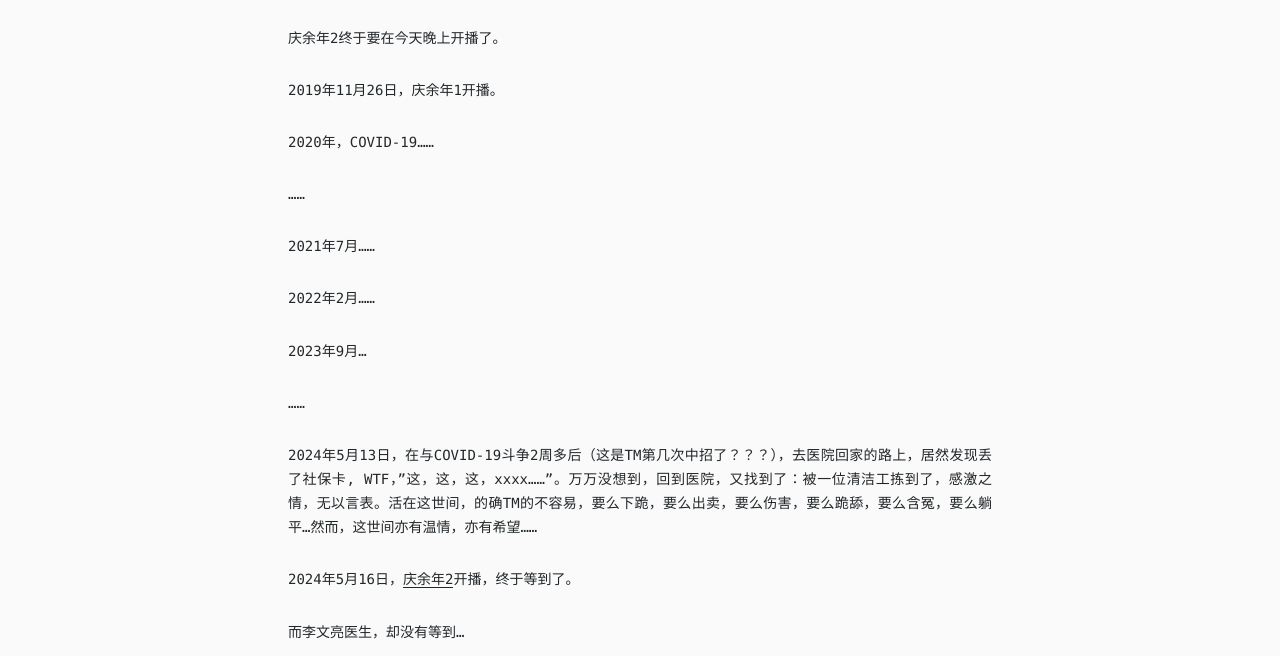
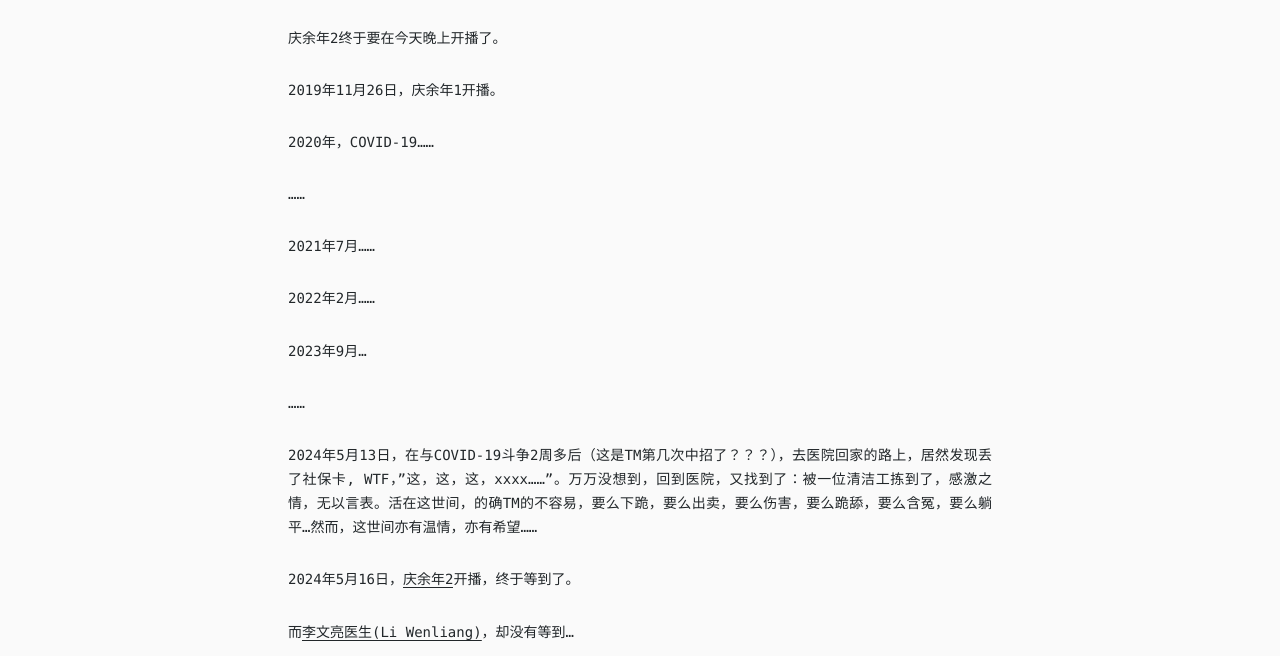
Before and after one commit to zhouwg/zhouwg.github.io, a plain HTML site: page 2024/05/16/庆余年2-Qing-Yu-Nian-Season-2/index.html in a window 1280 px wide. Shown: the part 120-776 px from the top of the page. Drawn offline with nearby package versions, Linux system fonts and the light colour scheme; some packages are replaced by stand-ins of ours; a script that the page names is missing; a web font is replaced by a local one.

Commit message:
refine doc

```diff
--- a/2024/05/16/庆余年2-Qing-Yu-Nian-Season-2/index.html
+++ b/2024/05/16/庆余年2-Qing-Yu-Nian-Season-2/index.html
@@ -15,7 +15,7 @@
 <meta property="og:locale" content="en_US">
 <meta property="og:image" content="http://zhouwg.github.io/images/2024-05-16-10-44-24.png">
 <meta property="article:published_time" content="2024-05-16T02:28:30.000Z">
-<meta property="article:modified_time" content="2024-05-16T03:32:35.069Z">
+<meta property="article:modified_time" content="2024-05-16T03:35:46.165Z">
 <meta name="twitter:card" content="summary">
 <meta name="twitter:image" content="http://zhouwg.github.io/images/2024-05-16-10-44-24.png">
 
@@ -159,7 +159,7 @@
 <p>……</p>
 <p>2024年5月13日，在与COVID-19斗争2周多后（这是TM第几次中招了？？？），去医院回家的路上，居然发现丢了社保卡, WTF，”这，这，这，xxxx……”。万万没想到，回到医院，又找到了：被一位清洁工拣到了，感激之情，无以言表。活在这世间，的确TM的不容易，要么下跪，要么出卖，要么伤害，要么跪舔，要么含冤，要么躺平…然而，这世间亦有温情，亦有希望……</p>
 <p>2024年5月16日，<a target="_blank" rel="noopener" href="https://v.qq.com/x/cover/mzc002004dw1xx2/j4100hhunvp.html">庆余年2</a>开播，终于等到了。</p>
-<p>而李文亮医生，却没有等到…</p>
+<p>而<a target="_blank" rel="noopener" href="https://www.thelancet.com/journals/lancet/article/PIIS0140-6736(20)30382-2/fulltext">李文亮医生(Li Wenliang)</a>，却没有等到…</p>
 <img src="/images/2024-05-16-10-44-24.png">
 
 
```
